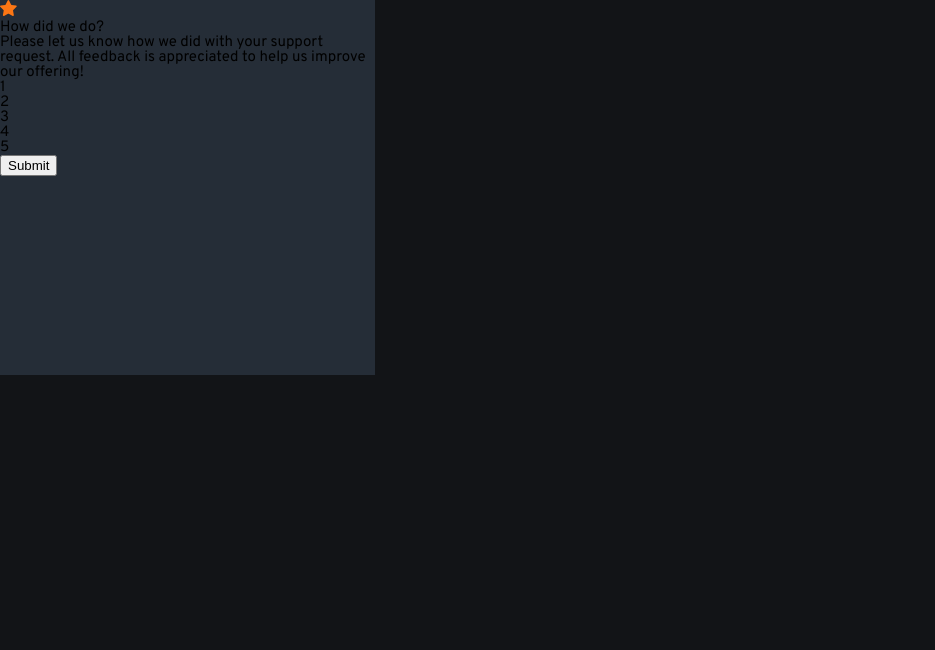
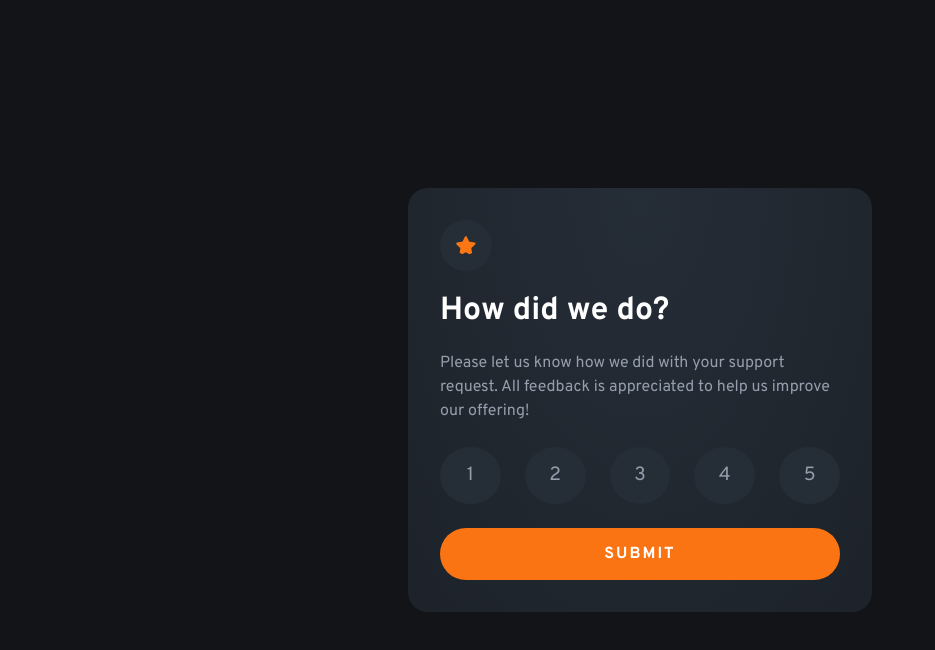
Before and after one commit to TravyCatty/Rating, a plain HTML site: page index.html in a window 1280 px wide. Shown: the whole page, without its empty margins (0-935 px from the left). Drawn offline with Linux system fonts and the light colour scheme.

Commit message:
Styled main box

```diff
--- a/style/style.scss
+++ b/style/style.scss
@@ -13,9 +13,59 @@ body {
     font-size: 15px;
     font-family: "Overpass", sans-serif;
     background-color: $very-dark-blue;
+    display: grid;
+    place-items: center;
+    height: 100vh;
 }
-main{
-    width: 375px;
-    height: 375px;
-    background-color: $dark-blue;
+main {
+    background: radial-gradient(at top, $dark-blue, $very-dark-blue 800px);
+    border-radius: 20px;
+    padding: 2rem;
+    display: flex;
+    flex-direction: column;
+    justify-content: space-between;
+    max-width: 400px;
+    gap: 1.5rem;
+    color: #fff;
+    img {
+        max-width: 20px;
+        background: $dark-blue;
+        padding: 1rem;
+        border-radius: 50%;
+    }
+    h1 {
+        font-size: 2rem;
+        font-weight: bold;
+    }
+    p {
+        font-size: 1rem;
+        color: $light-grey;
+        line-height: 1.5;
+    }
+    ul {
+        display: flex;
+        justify-content: space-between;
+        li {
+            width: 3.8rem;
+            padding: 1.2rem 0rem;
+            text-align: center;
+            background: $dark-blue;
+            color: $light-grey;
+            border-radius: 50%;
+            font-size: 1.2rem;
+        }
+    }
+    button {
+        font-family: "Overpass", sans-serif;
+
+        font-size: 1rem;
+        text-transform: uppercase;
+        background: $primary-clr;
+        letter-spacing: 2px;
+        color: #fff;
+        border: none;
+        border-radius: 100px;
+        padding: 1rem;
+        font-weight: bold;
+    }
 }
```
Also changed, not shown: style/style.css, 1 other file.
